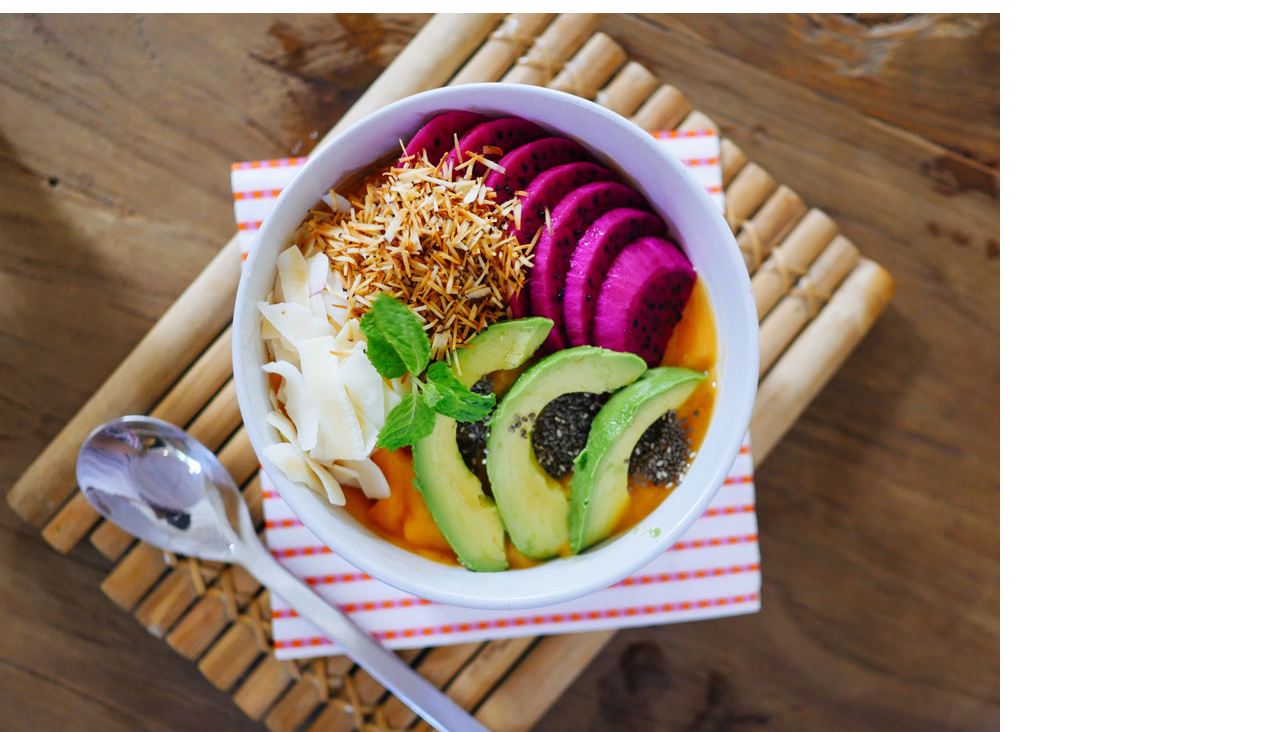
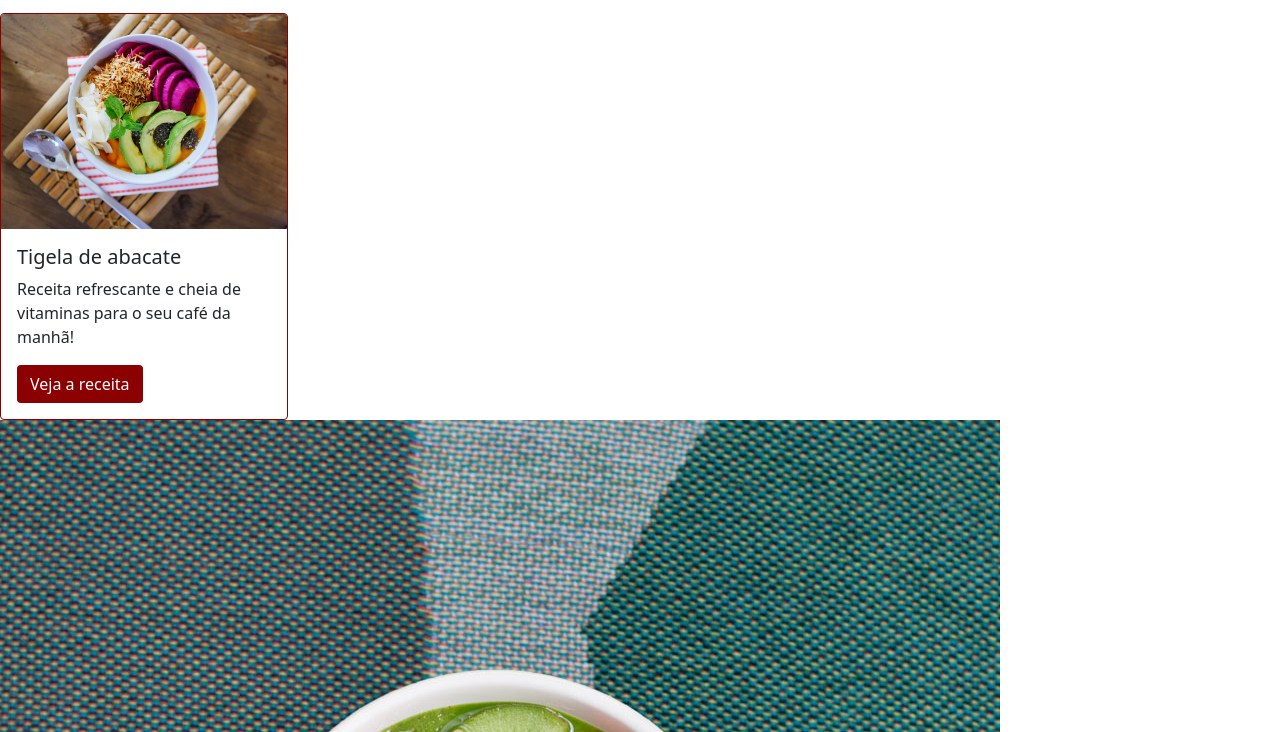
Before and after one commit to JonathanGLopes/Landing-Page, a plain HTML site: page index.html in a window 1280 px wide. Shown: the part 725-1457 px from the top of the page. Drawn offline with nearby package versions, Linux system fonts and the light colour scheme; files whose address does not match are found by name.

Commit message:
Adicionando card e melhorando a semântica

```diff
--- a/assets/components/style.css
+++ b/assets/components/style.css
@@ -23,3 +23,12 @@
     font-weight: bold;
     color: gray;
 }
+
+.botao-bg {
+    background-color: darkred;
+    color: white;
+}
+
+.borda-card {
+    border-color: darkred;
+}
--- a/index.html
+++ b/index.html
@@ -7,11 +7,13 @@
   <title>Fruta e Fruto</title>
   <link href="https://cdn.jsdelivr.net/npm/bootstrap@5.1.3/dist/css/bootstrap.min.css" rel="stylesheet" integrity="sha384-1BmE4kWBq78iYhFldvKuhfTAU6auU8tT94WrHftjDbrCEXSU1oBoqyl2QvZ6jIW3" crossorigin="anonymous">
   <link rel="stylesheet" type="text/css" href="./assets/components/style.css">
+  <title>Fruto & Fruta</title>
 </head>
 
 <body>
 
   <!-- HTML DO NAV  -->
+  <header>
     <nav class="navbar navbar-expand-lg navbar-light bg-light">
       <div class="container-fluid">
         <a class="navbar-brand" href="#">Fruta & Fruto</a>
@@ -36,9 +38,11 @@
         </div>
       </div>
     </nav>
+</header>
 
   <!-- HTML DO CARROSSEL  -->
-  <div id="carouselExampleCaptions" class="carousel slide" data-bs-ride="carousel" data-bs-interval="3000">
+  <main>
+    <section id="carouselExampleCaptions" class="carousel slide" data-bs-ride="carousel" data-bs-interval="3000">
       <div class="carousel-indicators">
         <button type="button" data-bs-target="#carouselExampleCaptions" data-bs-slide-to="0" class="active" aria-current="true" aria-label="Slide 1"></button>
         <button type="button" data-bs-target="#carouselExampleCaptions" data-bs-slide-to="1" aria-label="Slide 2"></button>
@@ -65,19 +69,26 @@
         <span class="carousel-control-next-icon" aria-hidden="true"></span>
         <span class="visually-hidden">Next</span>
       </button>
-  </div>
+    </section>
 
-  <title>Fruto & Fruta</title>
-
-
-
-
+    <section class="titulo-principal">
       <h2 class="text-center titulo-banner subtitulo-cor pt-5">Receitas para economizar e ganhar saúde</h2>
       <p class="text-center subtitulo-p pb-5">Nossas receitas ajudam você a aproveitar melhor os alimentos, economizar, ganhar tempo e praticidade</p>
+    </section>
 
-  <img src="./assets/src/img/receita-abacate.jpg" alt="tigela com salada de abacate, vista superior">
-  <h3>Tigela de abacate</h3>
-  <p>Receita refrescante e cheia de vitaminas para o seu café da manhã!</p>
+    <!-- HTML DOS CARDS  -->
+    <section class="cards-receitas">
+      <div class="card borda-card" style="width: 18rem;">
+        <img src="./assets/src/img/receita-abacate.jpg" class="card-img-top" alt="Receita de abacate">
+        <div class="card-body">
+          <h5 class="card-title">Tigela de abacate</h5>
+          <p class="card-text">Receita refrescante e cheia de vitaminas para o seu café da manhã!</p>
+          <a href="#" class="btn botao-bg">Veja a receita</a>
+        </div>
+      </div>
+    </section>
+
+  </main>
 
   <img src="./assets/src/img/receita-kiwi.jpg" alt="tigela de mingau com kiwi, vista superior">
   <h3>Salada de kiwi</h3>
```
Lines whose indentation alone changed are shown as unchanged.
